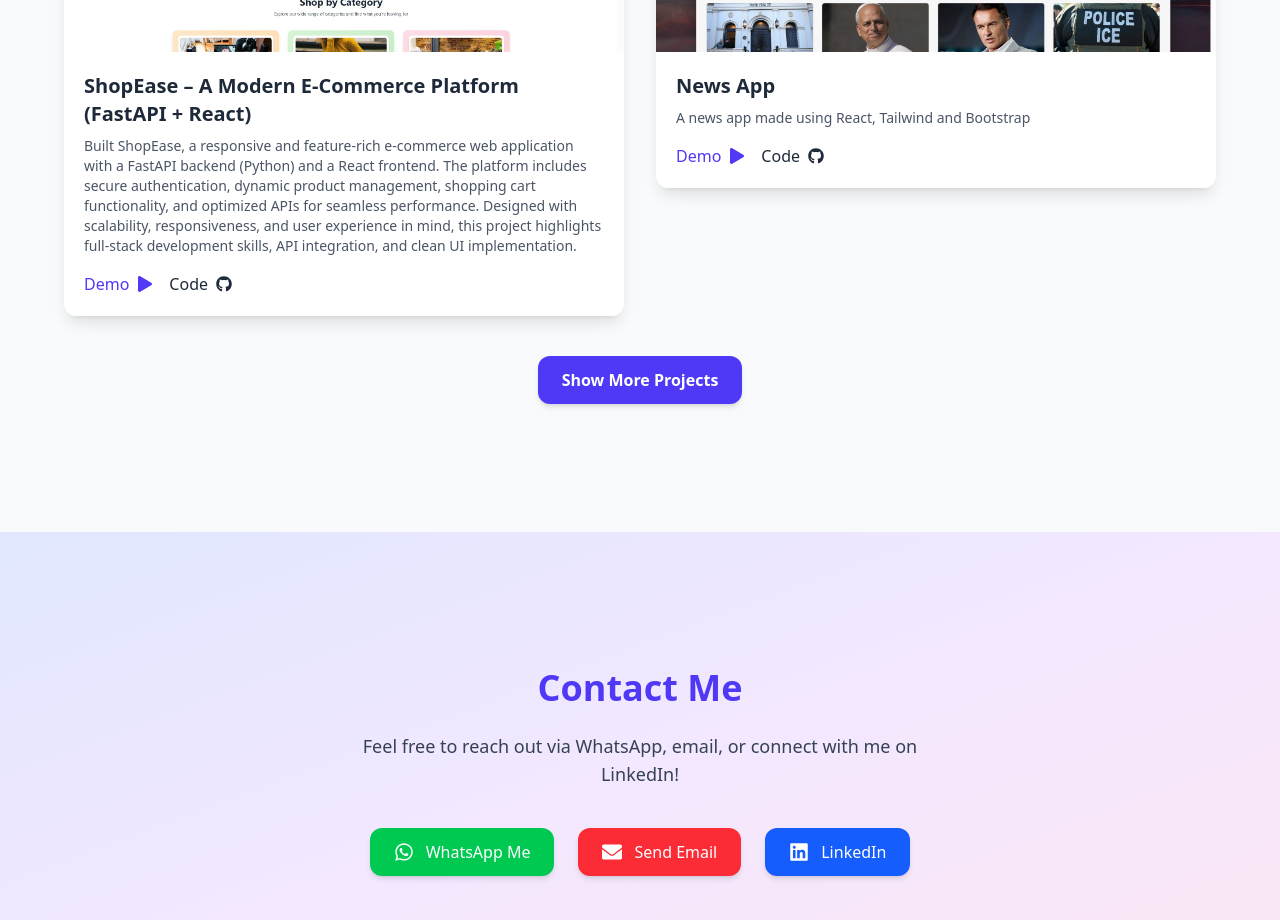
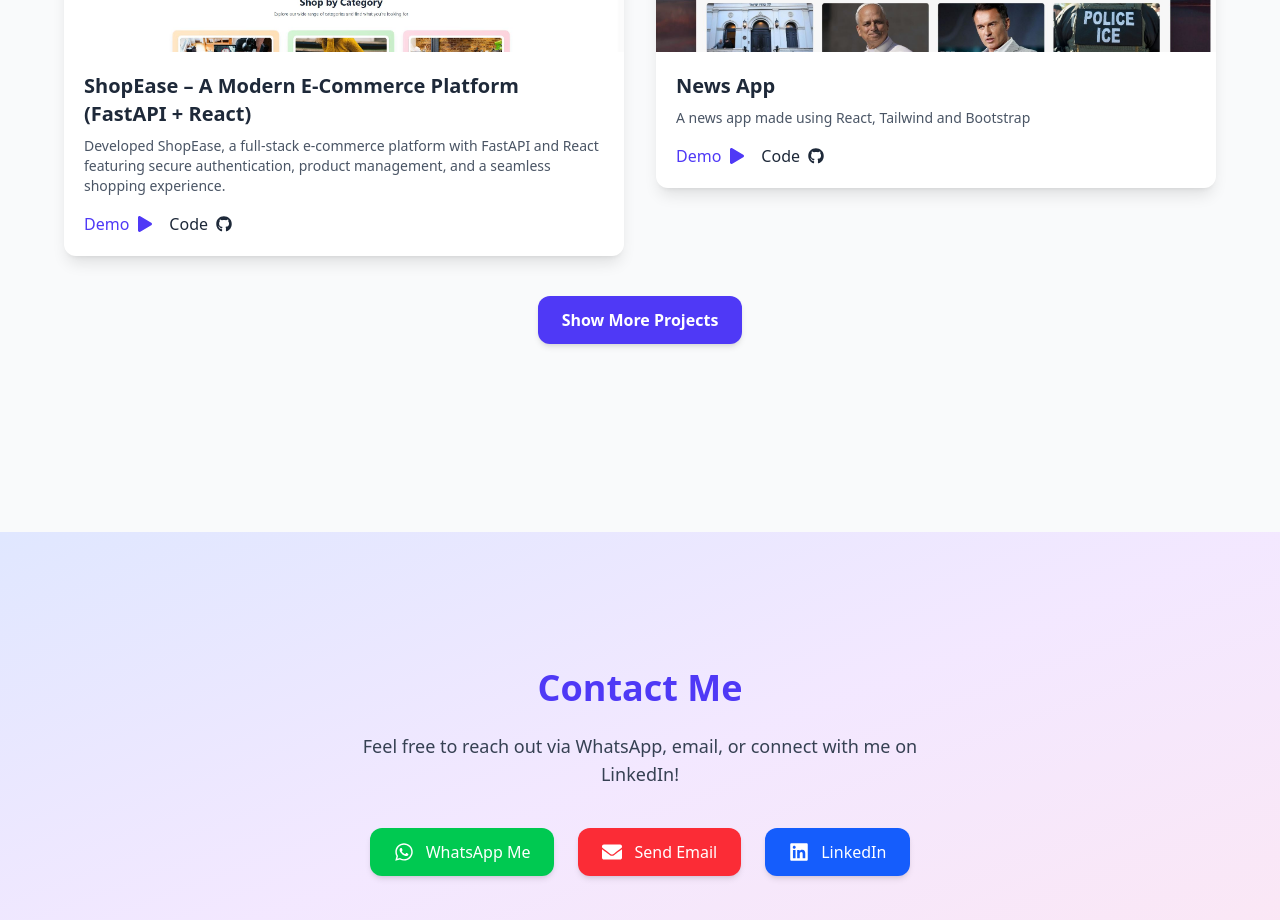
Before and after one commit to abdulrehmanafzal-webdeveloper/Portfolio_app, a React (Vite) app: page / in a window 1280 px wide. Shown: the part 2340-3260 px from the top of the page. Built offline with nearby package versions, Linux system fonts and the light colour scheme.

Commit message:
update ShopEase project details and remove outdated resume

```diff
--- a/src/Components/Projects.tsx
+++ b/src/Components/Projects.tsx
@@ -11,7 +11,7 @@ const allProjects = [
   {
     title: "ShopEase – A Modern E-Commerce Platform (FastAPI + React)",
     description:
-      "Built ShopEase, a responsive and feature-rich e-commerce web application with a FastAPI backend (Python) and a React frontend. The platform includes secure authentication, dynamic product management, shopping cart functionality, and optimized APIs for seamless performance. Designed with scalability, responsiveness, and user experience in mind, this project highlights full-stack development skills, API integration, and clean UI implementation.",
+      "Developed ShopEase, a full-stack e-commerce platform with FastAPI and React featuring secure authentication, product management, and a seamless shopping experience.",
     image: shopease,
     videoLink:
       "https://shopease-e-commerce-m34ijjxpj-ars-projects-9ef3b893.vercel.app/",
```
Also changed, not shown: 2 other files (tests, documents, lock files or other folders).
